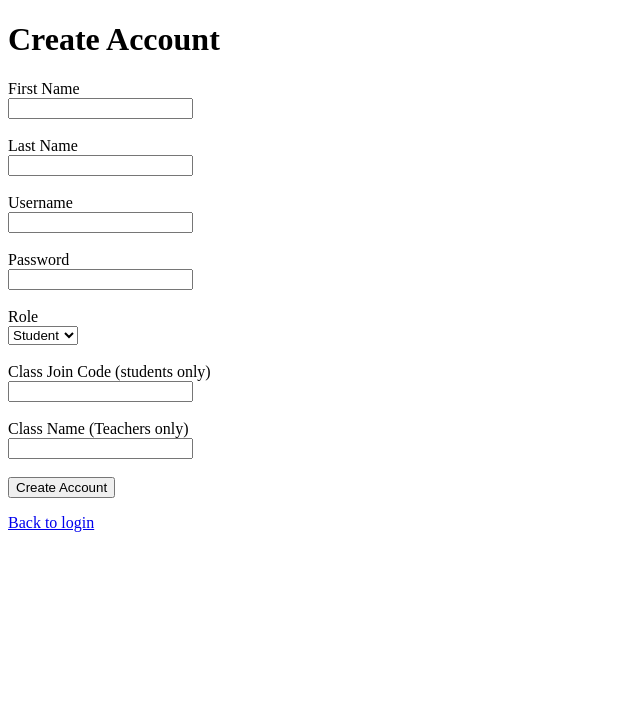
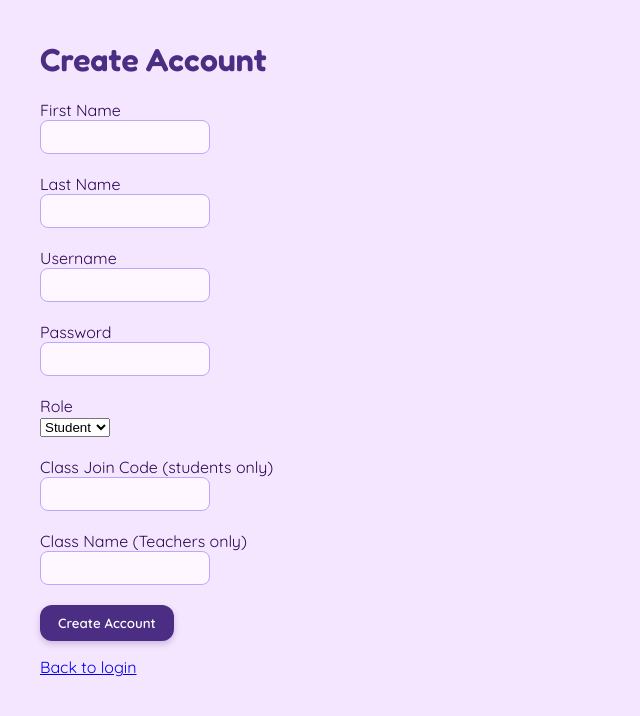
Before and after one commit to PeriBomb/CSE-108-Final-Project, a Flask app: page /register in a window 1280 px wide. Shown: the top 716 px of the page, without its empty margins (0-640 px from the left). Run offline with Flask 3, Linux system fonts and the light colour scheme.

Commit message:
Added CSS #19

```diff
--- /dev/null
+++ b/static/styles.css
@@ -0,0 +1,92 @@
+body{
+    font-family: 'Quicksand', sans-serif;
+    margin: 40px;
+    background: #f5e6ff;
+    color: #2e0854;
+}
+
+h1,h2,h3,h4{
+    font-family: 'Fredoka', sans-serif;
+    color: #4b2e83;
+
+}
+
+section {
+    background: #d6b3ff;
+    padding: 20px;
+    margin-bottom: 25px;
+    border-radius: 14px;
+    box-shadow: 0 4px 8px rgba(75, 46, 131, 0.15);
+}
+
+input {
+    padding: 8px 10px;
+    border-radius: 8px;
+    border: 1px solid #bda6ff;
+    background: #fff7ff;
+    color: #653397;
+    font-family: 'Quicksand', sans-serif;
+}
+
+input:focus {
+    outline: none;
+    border-color: #d6b3ff;
+    box-shadow: 0 0 6px rgba(214, 179, 255, 0.7);
+}
+
+input[type="number"]{
+    width: 140px;
+}
+button{
+    padding: 10px 18px;
+    border:none;
+    border-radius: 12px;
+    background: #4b2e83;
+    color: white;
+    font-weight: 600;
+    font-family: 'Quicksand', sans-serif;
+    cursor: pointer;
+    transition: 0.25s ease;
+    box-shadow: 0 3px 6px rgba(75, 46, 131, 0.25);
+
+}
+
+button:hover{
+     background: #6a42c2;
+     transform: translateY(-2px) scale(1.03);
+    box-shadow: 0 6px 12px rgba(75, 46, 131, 0.3);
+}
+
+button:active{
+    transform: translateY(0px);
+    box-shadow: 0 2px 4px rgba(75, 46, 131, 0.2);
+}
+
+button[disabled] {
+    background: #4b2e83;
+    cursor: not-allowed;
+    opacity: 0.85;
+    transform:none;
+    box-shadow: 0 3px 6px rgba(0,0,0,0.15);
+}
+
+button[disabled]:hover {
+    background: #4b2e83;
+    transform: none;
+    box-shadow: 0 3px 6px rgba(0,0,0,0.15);
+}
+table {
+    margin-top:15px;
+    margin: 15px auto;
+    border-collapse:collapse;
+    width:70%;
+    background: #ffeaff;
+    border-radius: 10px;
+    overflow: hidden;
+    box-shadow: 0 3px 6px rgba(75, 46, 131, 0.15);
+}
+
+td,th{
+    border: 1px solid #cbb7ff;
+    padding: 10px;
+}
--- a/templates/login.html
+++ b/templates/login.html
@@ -1,6 +1,9 @@
 <!DOCTYPE html>
 <html>
 <head>
+    <link href="https://fonts.googleapis.com/css2?family=Quicksand:wght@400;600&family=Fredoka:wght@400;600&display=swap" rel="stylesheet">
+    <link rel="stylesheet" href="/static/styles.css">
+    <meta charset="UTF-8">
     <title>Login</title>
 </head>
 <body>
--- a/templates/register.html
+++ b/templates/register.html
@@ -1,6 +1,9 @@
 <!DOCTYPE html>
 <html>
 <head>
+    <link href="https://fonts.googleapis.com/css2?family=Quicksand:wght@400;600&family=Fredoka:wght@400;600&display=swap" rel="stylesheet">
+    <link rel="stylesheet" href="/static/styles.css">
+    <meta charset="UTF-8">
     <title>Create Account</title>
 </head>
 <body>
--- a/templates/teacher_dashboard.html
+++ b/templates/teacher_dashboard.html
@@ -1,6 +1,9 @@
 <!DOCTYPE html>
 <html>
 <head>
+    <link href="https://fonts.googleapis.com/css2?family=Quicksand:wght@400;600&family=Fredoka:wght@400;600&display=swap" rel="stylesheet">
+    <link rel="stylesheet" href="/static/styles.css">
+    <meta charset="UTF-8">
     <title>This is where the teacher dashboard will go</title>
 </head>
 <body>
```
